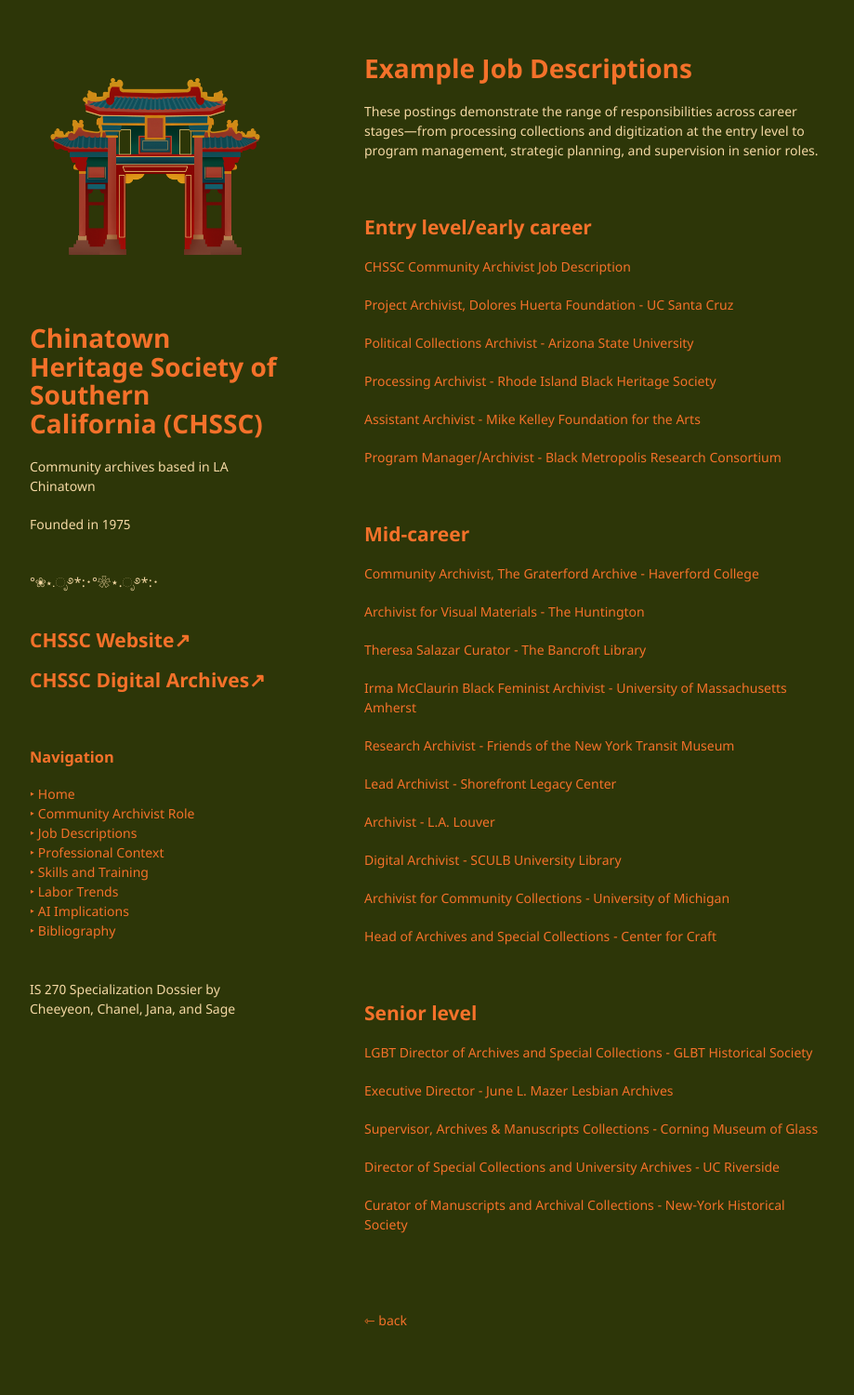
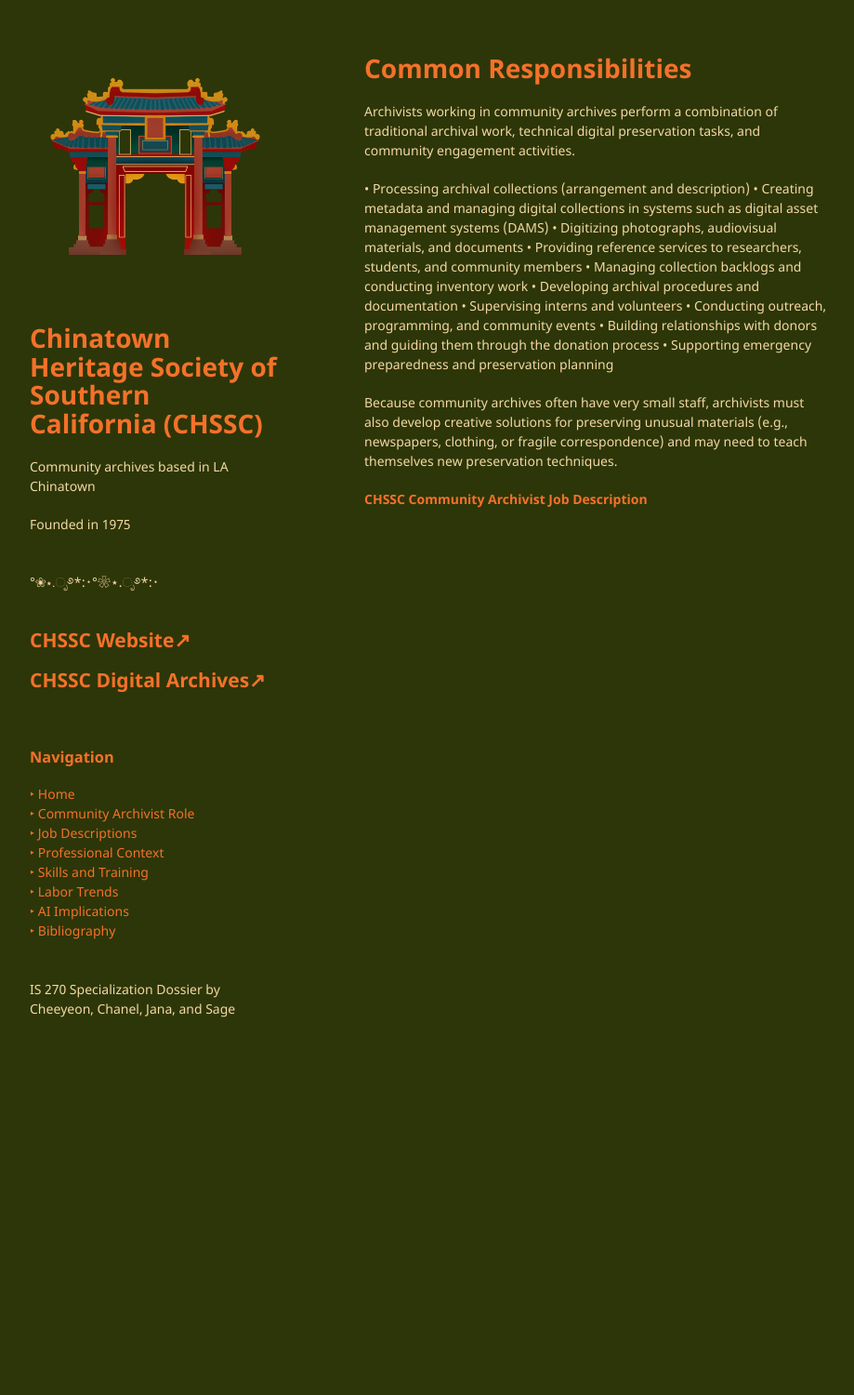
Before and after one commit to chaanelly/IS270-CHSSC, a Jekyll site: the page built from pages/community-archivist.md, in a window 1280 px wide. Shown: the whole page at 93% size, without its empty margins (178-1097 px from the left). Built offline with Jekyll 4.4.1, drawn with Linux system fonts in a browser that asks for light colours; our own code applies the rules of GitHub Pages for plain Markdown files; after the commit the page ends 1157 px from its top, so only the background shows below that.

Commit message:
Update community-archivist.md

```diff
--- a/pages/community-archivist.md
+++ b/pages/community-archivist.md
@@ -1,62 +1,17 @@
-<h1>Example Job Descriptions</h1>
-These postings demonstrate the range of responsibilities across career stages—from processing collections and digitization at the entry level to program management, strategic planning, and supervision in senior roles.
+# Common Responsibilities
+Archivists working in community archives perform a combination of traditional archival work, technical digital preservation tasks, and community engagement activities.
 
-<br>
+• Processing archival collections (arrangement and description)
+• Creating metadata and managing digital collections in systems such as digital asset management systems (DAMS)
+• Digitizing photographs, audiovisual materials, and documents
+• Providing reference services to researchers, students, and community members
+• Managing collection backlogs and conducting inventory work
+• Developing archival procedures and documentation
+• Supervising interns and volunteers
+• Conducting outreach, programming, and community events
+• Building relationships with donors and guiding them through the donation process
+• Supporting emergency preparedness and preservation planning
 
+Because community archives often have very small staff, archivists must also develop creative solutions for preserving unusual materials (e.g., newspapers, clothing, or fragile correspondence) and may need to teach themselves new preservation techniques.
 
-<h2>Entry level/early career</h2>
-
-[CHSSC Community Archivist Job Description](https://turtledurdle.github.io/IS270-CHSSC/CHSSC_Community_Archivist_Job_Description_v2.pdf)
-
-[Project Archivist, Dolores Huerta Foundation - UC Santa Cruz](https://turtledurdle.github.io/IS270-CHSSC/Project-Archivist-Dolores-Huerta.pdf)
-
-[Political Collections Archivist - Arizona State University](https://turtledurdle.github.io/IS270-CHSSC/political-collections-asu.pdf)
-
-[Processing Archivist - Rhode Island Black Heritage Society](https://turtledurdle.github.io/IS270-CHSSC/archivist-ribhs.pdf)
-
-[Assistant Archivist - Mike Kelley Foundation for the Arts](https://turtledurdle.github.io/IS270-CHSSC/Asst-Archivist-Mike-Kelley.pdf)
-
-[Program Manager/Archivist - Black Metropolis Research Consortium](https://turtledurdle.github.io/IS270-CHSSC/archivist-bmrc.pdf)
-
-<br>
-
-<h2>Mid-career</h2>
-
-[Community Archivist, The Graterford Archive - Haverford College](https://turtledurdle.github.io/IS270-CHSSC/community-archivist-graterford.pdf)
-
-[Archivist for Visual Materials - The Huntington](https://turtledurdle.github.io/IS270-CHSSC/Archivist-for-Visual-Materials-Huntington.pdf)
-
-[Theresa Salazar Curator - The Bancroft Library](https://turtledurdle.github.io/IS270-CHSSC/Theresa-Salazar-Curator-Bancroft.pdf)
-
-[Irma McClaurin Black Feminist Archivist - University of Massachusetts Amherst](https://turtledurdle.github.io/IS270-CHSSC/irma-mcclaurin-black-feminist-archivist.pdf)
-
-[Research Archivist - Friends of the New York Transit Museum](https://turtledurdle.github.io/IS270-CHSSC/archivist-ny-transit-museum.pdf)
-
-[Lead Archivist - Shorefront Legacy Center](https://turtledurdle.github.io/IS270-CHSSC/lead-archivist-shorefront.pdf)
-
-[Archivist - L.A. Louver](https://turtledurdle.github.io/IS270-CHSSC/archivist-la-louver.pdf)
-
-[Digital Archivist - SCULB University Library](https://turtledurdle.github.io/IS270-CHSSC/digital-archivist-csulb.pdf)
-
-[Archivist for Community Collections - University of Michigan](https://turtledurdle.github.io/IS270-CHSSC/archivist-community-collections-michigan.pdf)
-
-[Head of Archives and Special Collections - Center for Craft](https://turtledurdle.github.io/IS270-CHSSC/head-of-archives-sc-centerforcraft.pdf)
-
-<br>
-
-<h2>Senior level</h2>
-
-[LGBT Director of Archives and Special Collections - GLBT Historical Society](https://turtledurdle.github.io/IS270-CHSSC/lgbt-director-glbths.pdf)
-
-[Executive Director - June L. Mazer Lesbian Archives](https://turtledurdle.github.io/IS270-CHSSC/exec-director-mazer-archives.pdf)
-
-[Supervisor, Archives & Manuscripts Collections - Corning Museum of Glass](https://turtledurdle.github.io/IS270-CHSSC/supervisor-corning-museum-of-glass.pdf)
-
-[Director of Special Collections and University Archives - UC Riverside](https://turtledurdle.github.io/IS270-CHSSC/Director-SC-UCR.pdf)
-
-[Curator of Manuscripts and Archival Collections - New-York Historical Society](https://turtledurdle.github.io/IS270-CHSSC/curator-of-manuscripts-archival-collections-nyhs.pdf)
-
-<br>
-<br>
-
-[⇽ back](../index.md)
+**[CHSSC Community Archivist Job Description](https://turtledurdle.github.io/IS270-CHSSC/CHSSC_Community_Archivist_Job_Description_v2.pdf)**
```
